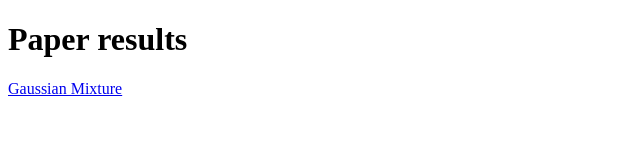
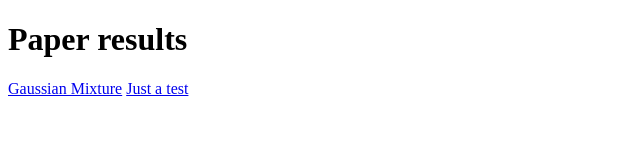
Before and after one commit to Lolillosky/PHD_Code, a plain HTML site: page docs/index.html in a window 1280 px wide. Shown: the full height of the page, 0-640 px from the left. Drawn offline with Linux system fonts and the light colour scheme.

Commit message:
Update index.html
Done directly in Github for test purposes

```diff
--- a/docs/index.html
+++ b/docs/index.html
@@ -8,5 +8,6 @@
 <body>
     <h1>Paper results</h1>
     <a href="Gaussian_Mixture.html">Gaussian Mixture</a>
+    <a href="animation_test.html">Just a test</a>
 </body>
 </html>
```
